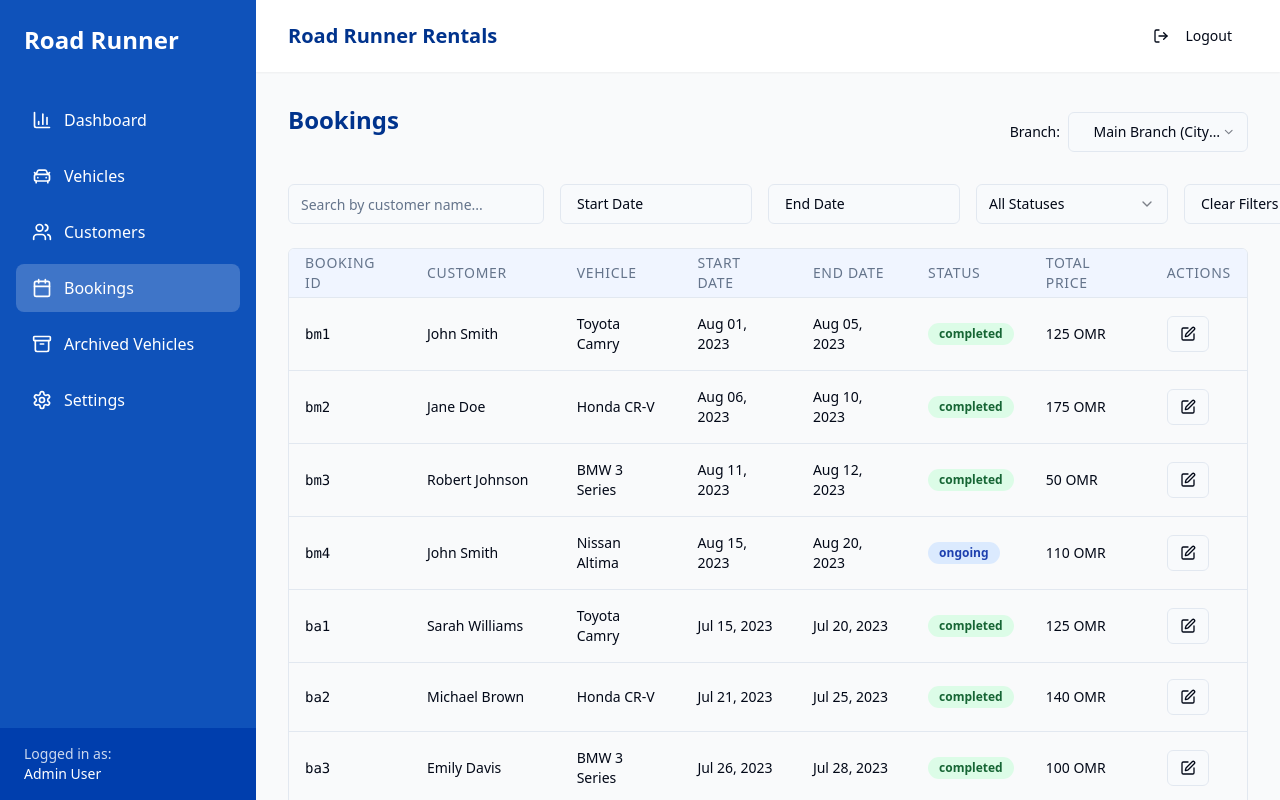
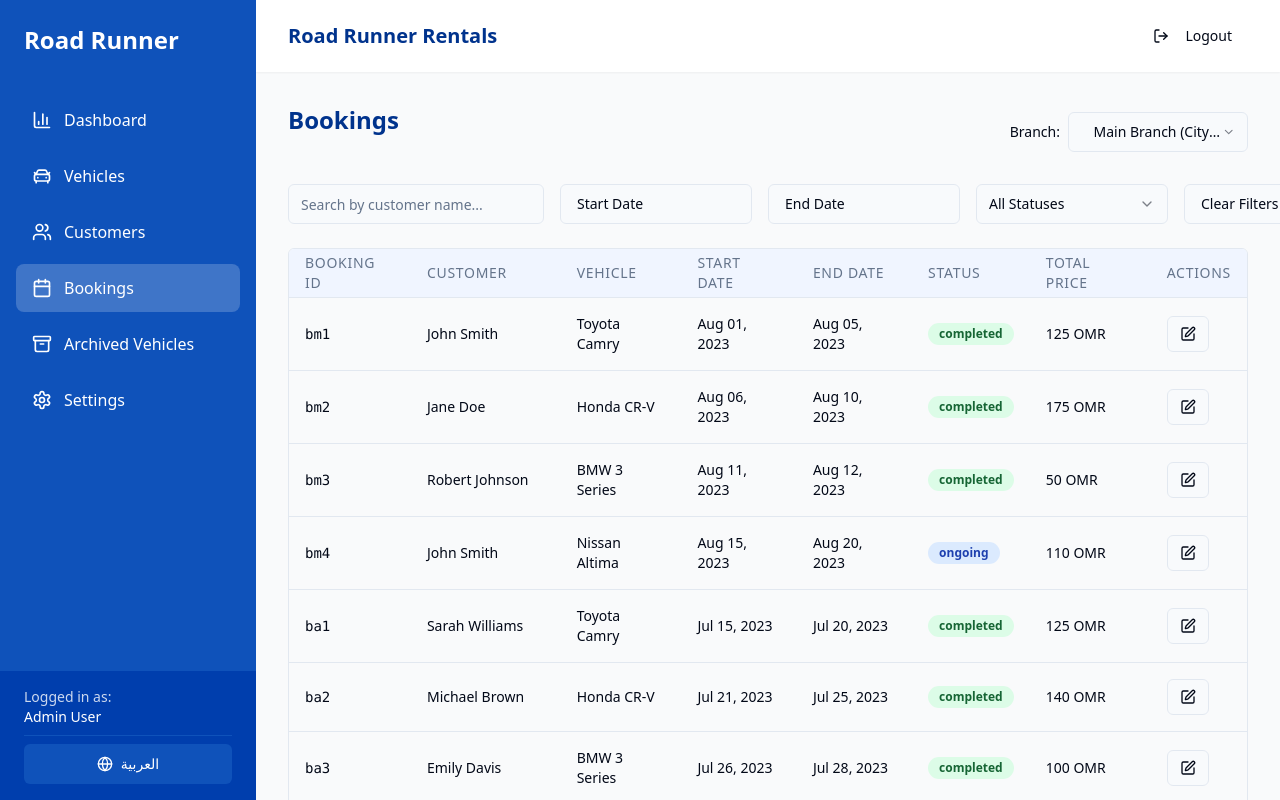
Before and after one commit to Productledlab/road-runner-rental-suite, a React (Vite) app: page /bookings in a window 1280 px wide. Shown: the top 800 px of the page. Built offline with nearby package versions, Linux system fonts and the light colour scheme; sample sign-in values are in the browser's storage.

Commit message:
feat: Add language toggle
Adds a toggle to switch between English and Arabic, translating the UI accordingly.

```diff
--- a/src/App.tsx
+++ b/src/App.tsx
@@ -4,6 +4,7 @@ import { Toaster as Sonner } from "@/components/ui/sonner";
 import { TooltipProvider } from "@/components/ui/tooltip";
 import { QueryClient, QueryClientProvider } from "@tanstack/react-query";
 import { BrowserRouter, Routes, Route } from "react-router-dom";
+import { LanguageProvider } from "@/contexts/LanguageContext";
 import Index from "./pages/Index";
 import NotFound from "./pages/NotFound";
 import Dashboard from "./pages/Dashboard";
@@ -18,6 +19,7 @@ const queryClient = new QueryClient();
 
 const App = () => (
   <QueryClientProvider client={queryClient}>
+    <LanguageProvider>
       <TooltipProvider>
         <Toaster />
         <Sonner />
@@ -82,6 +84,7 @@ const App = () => (
           </Routes>
         </BrowserRouter>
       </TooltipProvider>
+    </LanguageProvider>
   </QueryClientProvider>
 );
 
--- a/src/components/layout/Sidebar.tsx
+++ b/src/components/layout/Sidebar.tsx
@@ -6,12 +6,17 @@ import {
   Calendar,
   BarChart3,
   Settings,
-  Archive
+  Archive,
+  Globe
 } from 'lucide-react';
+import { useLanguage } from '@/contexts/LanguageContext';
+import { Toggle } from '@/components/ui/toggle';
 
 const Sidebar = () => {
+  const { language, toggleLanguage, t } = useLanguage();
+
   return (
-    <div className="w-64 h-screen bg-rental-600 text-white flex flex-col">
+    <div className="w-64 h-screen bg-rental-600 text-white flex flex-col" dir={language === 'ar' ? 'rtl' : 'ltr'}>
       <div className="p-6">
         <h2 className="text-2xl font-bold">Road Runner</h2>
       </div>
@@ -29,8 +34,8 @@ const Sidebar = () => {
                 }`
               }
             >
-              <BarChart3 className="h-5 w-5 mr-3" />
-              <span>Dashboard</span>
+              <BarChart3 className={`h-5 w-5 ${language === 'ar' ? 'ml-3' : 'mr-3'}`} />
+              <span>{t('dashboard')}</span>
             </NavLink>
           </li>
           <li>
@@ -44,8 +49,8 @@ const Sidebar = () => {
                 }`
               }
             >
-              <CarFront className="h-5 w-5 mr-3" />
-              <span>Vehicles</span>
+              <CarFront className={`h-5 w-5 ${language === 'ar' ? 'ml-3' : 'mr-3'}`} />
+              <span>{t('vehicles')}</span>
             </NavLink>
           </li>
           <li>
@@ -59,8 +64,8 @@ const Sidebar = () => {
                 }`
               }
             >
-              <Users className="h-5 w-5 mr-3" />
-              <span>Customers</span>
+              <Users className={`h-5 w-5 ${language === 'ar' ? 'ml-3' : 'mr-3'}`} />
+              <span>{t('customers')}</span>
             </NavLink>
           </li>
           <li>
@@ -74,8 +79,8 @@ const Sidebar = () => {
                 }`
               }
             >
-              <Calendar className="h-5 w-5 mr-3" />
-              <span>Bookings</span>
+              <Calendar className={`h-5 w-5 ${language === 'ar' ? 'ml-3' : 'mr-3'}`} />
+              <span>{t('bookings')}</span>
             </NavLink>
           </li>
           <li>
@@ -89,8 +94,8 @@ const Sidebar = () => {
                 }`
               }
             >
-              <Archive className="h-5 w-5 mr-3" />
-              <span>Archived Vehicles</span>
+              <Archive className={`h-5 w-5 ${language === 'ar' ? 'ml-3' : 'mr-3'}`} />
+              <span>{t('archivedVehicles')}</span>
             </NavLink>
           </li>
           <li>
@@ -104,17 +109,30 @@ const Sidebar = () => {
                 }`
               }
             >
-              <Settings className="h-5 w-5 mr-3" />
-              <span>Settings</span>
+              <Settings className={`h-5 w-5 ${language === 'ar' ? 'ml-3' : 'mr-3'}`} />
+              <span>{t('settings')}</span>
             </NavLink>
           </li>
         </ul>
       </nav>
 
       <div className="px-6 py-4 bg-rental-700">
-        <div className="text-sm">
-          <p className="opacity-80">Logged in as:</p>
-          <p className="font-medium">Admin User</p>
+        <div className="flex flex-col space-y-2">
+          <div className="text-sm">
+            <p className="opacity-80">{t('loggedInAs')}</p>
+            <p className="font-medium">{t('adminUser')}</p>
+          </div>
+
+          <div className="border-t border-rental-600 pt-2 mt-2">
+            <Toggle
+              className="flex items-center gap-2 w-full justify-center bg-rental-600 hover:bg-rental-500"
+              pressed={language === 'ar'}
+              onPressedChange={toggleLanguage}
+            >
+              <Globe className="h-4 w-4" />
+              <span>{language === 'en' ? 'العربية' : 'English'}</span>
+            </Toggle>
+          </div>
         </div>
       </div>
     </div>
--- /dev/null
+++ b/src/contexts/LanguageContext.tsx
@@ -0,0 +1,58 @@
+
+import React, { createContext, useState, useContext, ReactNode } from 'react';
+
+type Language = 'en' | 'ar';
+
+type Translations = {
+  [key: string]: {
+    en: string;
+    ar: string;
+  };
+};
+
+// All translatable text goes here
+const translations: Translations = {
+  dashboard: { en: "Dashboard", ar: "لوحة المعلومات" },
+  vehicles: { en: "Vehicles", ar: "المركبات" },
+  customers: { en: "Customers", ar: "العملاء" },
+  bookings: { en: "Bookings", ar: "الحجوزات" },
+  archivedVehicles: { en: "Archived Vehicles", ar: "المركبات المؤرشفة" },
+  settings: { en: "Settings", ar: "الإعدادات" },
+  loggedInAs: { en: "Logged in as:", ar: "تسجيل الدخول باسم:" },
+  adminUser: { en: "Admin User", ar: "مستخدم المسؤول" },
+  language: { en: "English", ar: "العربية" },
+};
+
+type LanguageContextType = {
+  language: Language;
+  toggleLanguage: () => void;
+  t: (key: string) => string;
+};
+
+const LanguageContext = createContext<LanguageContextType | undefined>(undefined);
+
+export const LanguageProvider = ({ children }: { children: ReactNode }) => {
+  const [language, setLanguage] = useState<Language>('en');
+
+  const toggleLanguage = () => {
+    setLanguage(prevLang => prevLang === 'en' ? 'ar' : 'en');
+  };
+
+  const t = (key: string): string => {
+    return translations[key]?.[language] || key;
+  };
+
+  return (
+    <LanguageContext.Provider value={{ language, toggleLanguage, t }}>
+      {children}
+    </LanguageContext.Provider>
+  );
+};
+
+export const useLanguage = () => {
+  const context = useContext(LanguageContext);
+  if (context === undefined) {
+    throw new Error('useLanguage must be used within a LanguageProvider');
+  }
+  return context;
+};
```
Lines whose indentation alone changed are shown as unchanged.
